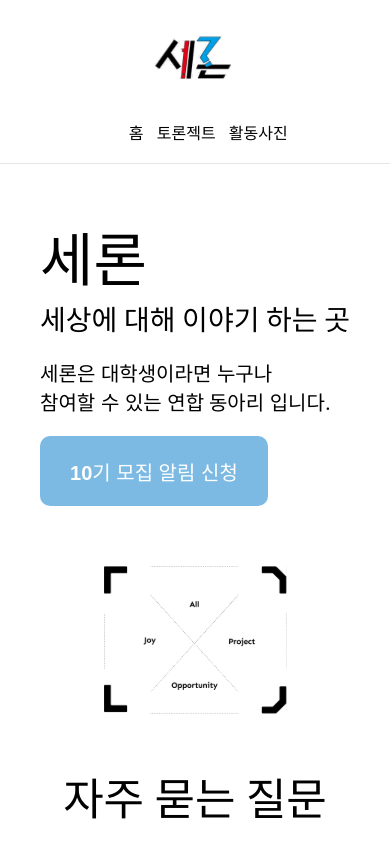
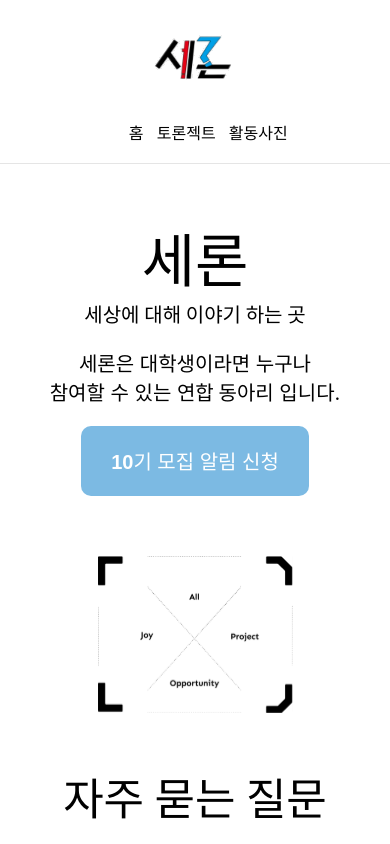
Before and after one commit to Team-Seron/Seron_Web, a React (Vite) app: page / in a window 390 px wide. Shown: the top 844 px of the page. Built offline with nearby package versions, Linux system fonts and the light colour scheme; a web font is replaced by a local one.

Commit message:
Feat: Intro 컴포넌트 반응형 UI 적용

```diff
--- a/src/components/Body/Body.tsx
+++ b/src/components/Body/Body.tsx
@@ -68,7 +68,7 @@ const ButtonWrapper = styled.div`
   width: 100%;
   gap: 50px;
   margin-top: 50px;
-  @media (max-width: 768px) {
+  @media (max-width: 1000px) {
     flex-direction: column;
     gap: 10px;
   }
@@ -106,7 +106,7 @@ const Section = styled.section`
   align-items: center;
   justify-content: center;
 
-  @media (max-width: 768px) {
+  @media (max-width: 1000px) {
     flex-direction: column;
     margin: 50px, 0;
     display: flex;
--- a/src/components/Body/Intro.tsx
+++ b/src/components/Body/Intro.tsx
@@ -12,14 +12,22 @@ function Intro() {
     <Wrapper>
       <Banner>
         <Title>
-          <span style={{ fontSize: "28px" }}>
-            <span style={{ fontSize: "58px" }}>세론</span>
+          <StyledSpan>
+            <StyledSpan
+              style={{
+                fontSize: "58px",
+              }}
+            >
+              세론
+            </StyledSpan>
             <br />
             세상에 대해 이야기 하는 곳
-          </span>
+          </StyledSpan>
         </Title>
         <SubTitle>
-          <b>세론</b>은 <b>대학생</b>이라면 누구나 <br />
+          <span>
+            <b>세론</b>은 <b>대학생</b>이라면 누구나 <br />
+          </span>
           참여할 수 있는 <b>연합 동아리</b> 입니다.
         </SubTitle>
         <Button onClick={handleOpen}>10기 모집 알림 신청</Button>
@@ -30,26 +38,48 @@ function Intro() {
   );
 }
 
+const StyledSpan = styled.span`
+  font-size: 28px;
+  @media (max-width: 1000px) {
+    font-size: 20px;
+    align-items: center;
+    text-align: center;
+  }
+`;
+
 const Banner = styled.div`
   display: flex;
   flex-direction: column;
   flex-shrink: 1;
   margin-bottom: 50px;
   white-space: nowrap;
+  @media (max-width: 1000px) {
+    align-items: center;
+    svg {
+      width: 50vw;
+    }
+  }
 `;
 
 const SubTitle = styled.span`
   font-size: 20px;
   margin: 20px 0;
+  @media (max-width: 1000px) {
+    text-align: center;
+    svg {
+      width: 50vw;
+    }
+  }
 `;
 
 const Title = styled.span`
   font-size: 56px;
   font-weight: bold;
-  @media (max-width: 768px) {
+  @media (max-width: 1000px) {
     flex-direction: column;
     gap: 10px;
     display: flex;
+    align-self: center;
     align-items: center;
     svg {
       width: 50vw;
@@ -70,7 +100,7 @@ const Wrapper = styled.section`
     width: 360px;
   }
 
-  @media (max-width: 768px) {
+  @media (max-width: 1000px) {
     flex-direction: column;
     gap: 10px;
     margin: 50px;
--- a/src/components/Nav/Footer.tsx
+++ b/src/components/Nav/Footer.tsx
@@ -51,11 +51,9 @@ const Section = styled.div`
   bottom: 0;
   padding: 20px 50px;
 
-
-  @media (max-width: 768px) {
+  @media (max-width: 1000px) {
     padding: 20px;
   }
-
 `;
 
 const Title = styled.div`
@@ -73,7 +71,7 @@ const Top = styled.section`
   align-items: center;
   position: relative;
 
-  @media (max-width: 768px) {
+  @media (max-width: 1000px) {
     flex-direction: column;
     gap: 10px;
     /* margin: 50px; */
--- a/src/components/Nav/Nav.tsx
+++ b/src/components/Nav/Nav.tsx
@@ -29,7 +29,7 @@ const NavWrapper = styled.div`
   justify-content: center;
   border-bottom: 1px solid #e5e5e5;
 
-  @media (max-width: 768px) {
+  @media (max-width: 1000px) {
     gap: 10px;
     align-items: center;
     justify-content: center;
@@ -47,7 +47,7 @@ const Icon = styled.div`
     height: 52px;
     cursor: pointer;
   }
-  @media (max-width: 768px) {
+  @media (max-width: 1000px) {
     svg {
       width: 90px;
       height: 90px;
```
